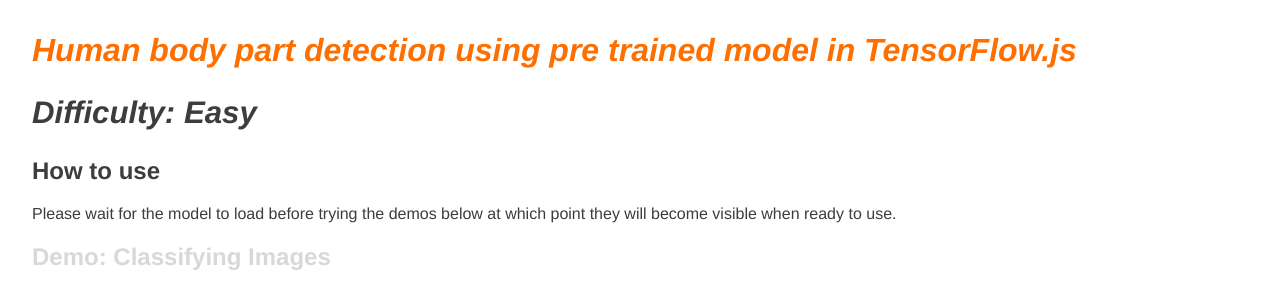
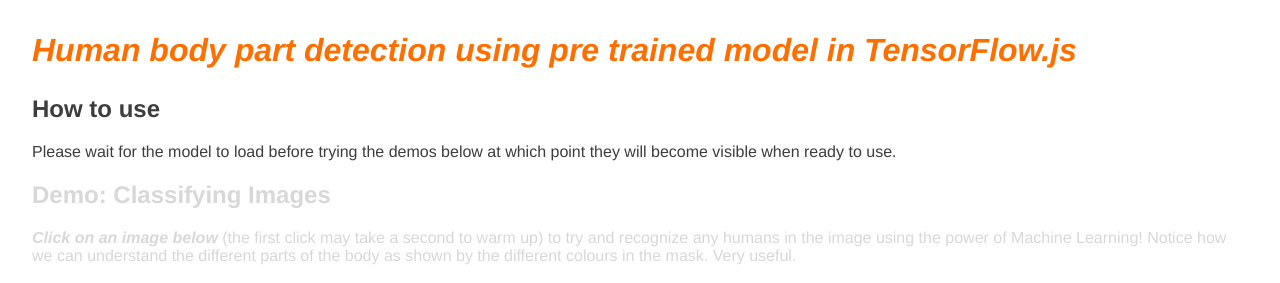
Before and after one commit to notghettolenny/Human-body-part-detection-using-pre-trained-model-in-TensorFlow.js, a plain HTML site: page index.html in a window 1280 px wide. Shown: the top 283 px of the page. Drawn offline with Linux system fonts and the light colour scheme; a script that the page names is missing.

Commit message:
update for netlify deploy

```diff
--- a/index.html
+++ b/index.html
@@ -14,7 +14,7 @@
     <h1>Human body part detection using pre trained model in TensorFlow.js</h1>
 
     <header class="note">
-      <h2>Difficulty: Easy</h2>
+      <h2></h2>
     </header>
 
     <h2>How to use</h2>
```
